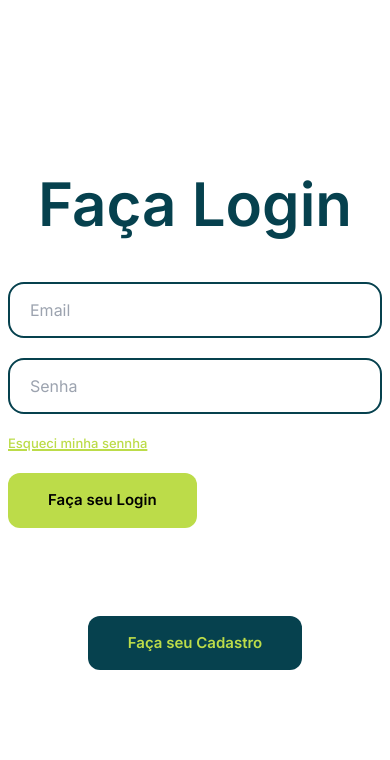
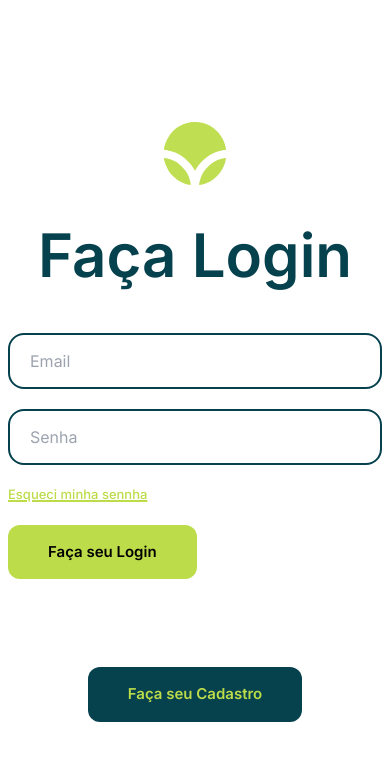
Before and after one commit to BahianDev/viva-amazonia, a Next.js app: page /sign-in in a window 390 px wide. Shown: the top 760 px of the page. Built offline with nearby package versions, Linux system fonts and the light colour scheme.

Commit message:
fix: mobile logo

```diff
--- a/src/app/sign-in/page.tsx
+++ b/src/app/sign-in/page.tsx
@@ -53,6 +53,7 @@ export default function SignIn() {
         onSubmit={onSubmit}
         className="flex flex-col bg-white min-h-screen overflow-y-scroll w-full items-center justify-center gap-10"
       >
+        <Image className="md:hidden" src={"/logo.svg"} alt="logo" width={62} height={62} />
         <span className="text-primary text-6xl font-semibold">Faça Login</span>
 
         <div className="flex flex-col w-full items-center gap-5 max-w-lg p-2">
```
